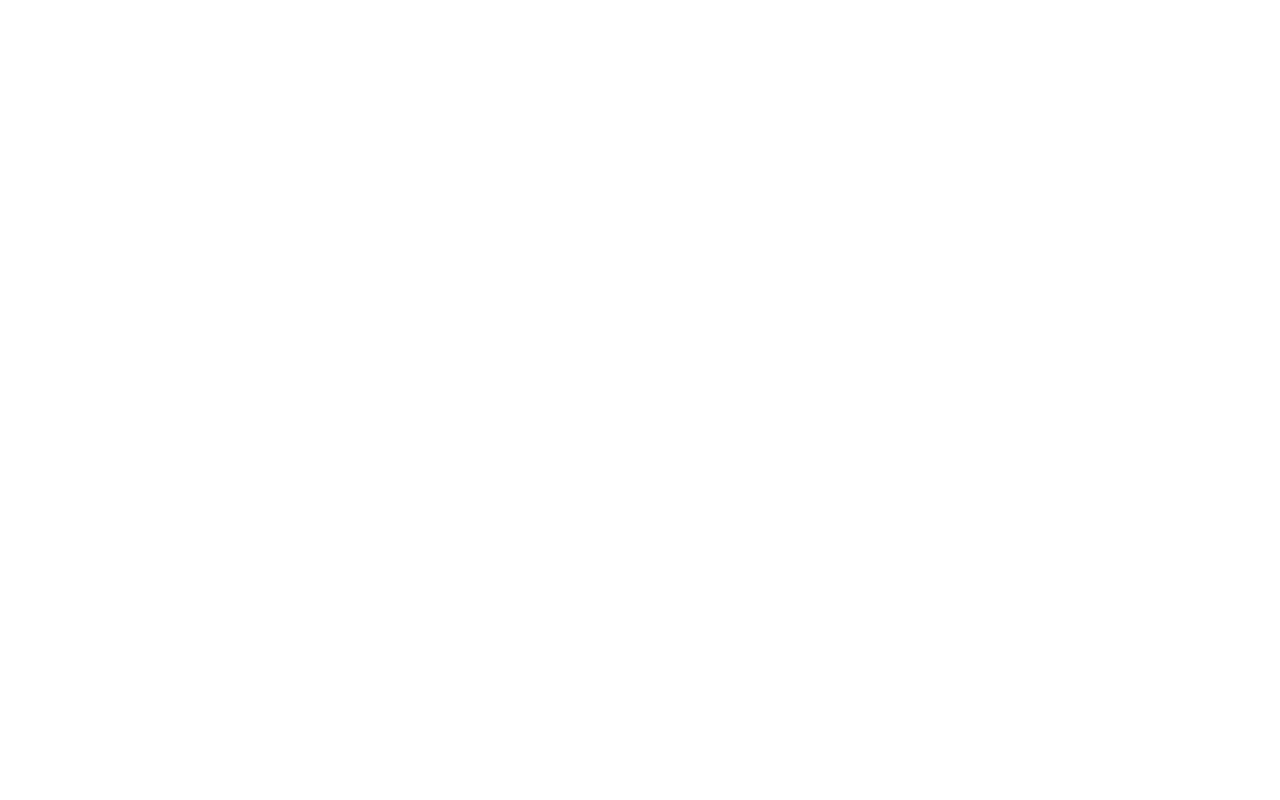
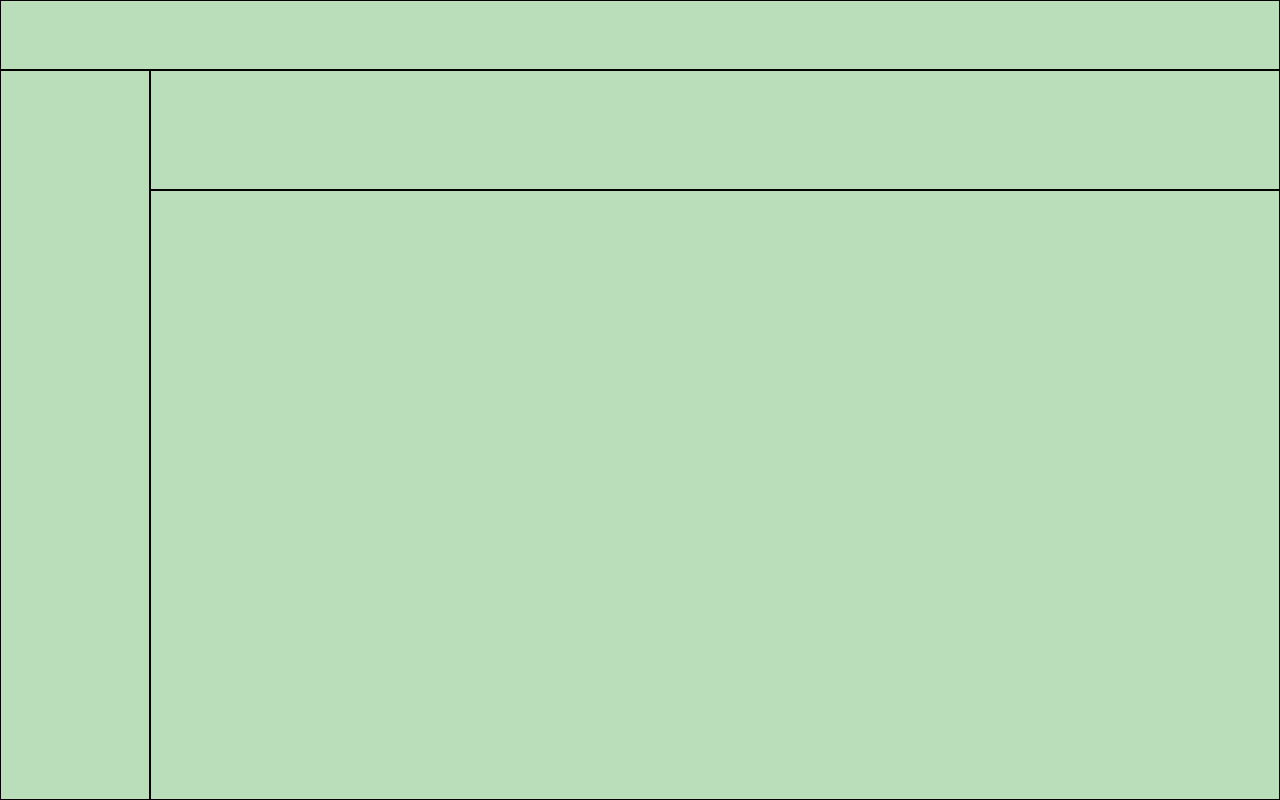
Before and after one commit to LeonardoFlammini/html-css-bootstrap-dashboard, a plain HTML site: page index.html in a window 1280 px wide. Drawn offline with nearby package versions, Linux system fonts and the light colour scheme.

Commit message:
[add] struttura

```diff
--- a/css/style.css
+++ b/css/style.css
@@ -0,0 +1,37 @@
+:root {
+  --info-bar-bg: #1B72E8;
+  --content-c-bg: #F8F9FA;
+  --ring-orange: #F28B31;
+}
+
+.debug{
+  background-color: rgba(0, 128, 0, 0.269);
+  border: 1px solid black;
+}
+
+#navbar {
+  width: 100%;
+  height: 70px;
+}
+
+#aside {
+  width: 150px;
+  height: calc(100vh - 70px);
+}
+
+#r-container{
+  width: calc(100% - 150px);
+  height: calc(100vh - 70px);
+}
+
+#info-bar,
+#content-c {
+  width: 100%;
+}
+
+#info-bar{
+  height: 120px;
+}
+#content-c{
+  height: calc(100% - 120px);
+}
--- a/index.html
+++ b/index.html
@@ -14,7 +14,14 @@
 </head>
 <body>
 
-
+  <nav id="navbar" class="debug"> </nav>
+  <div class="d-flex">
+    <div id="aside" class="debug"></div>
+    <div id="r-container">
+      <div id="info-bar" class="debug"></div>
+      <div id="content-c" class="debug"></div>
+    </div>
+  </div>
 
 
 
```
